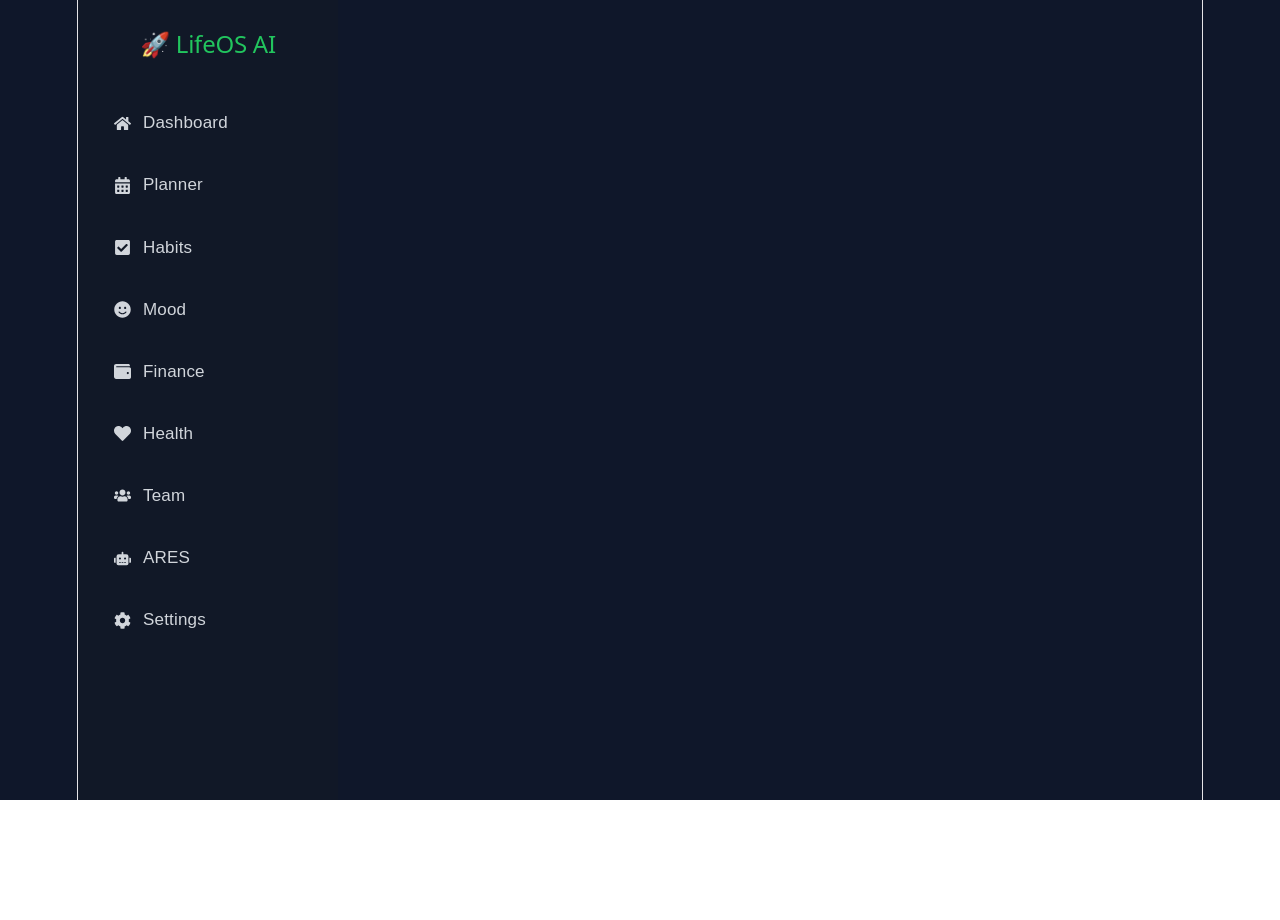
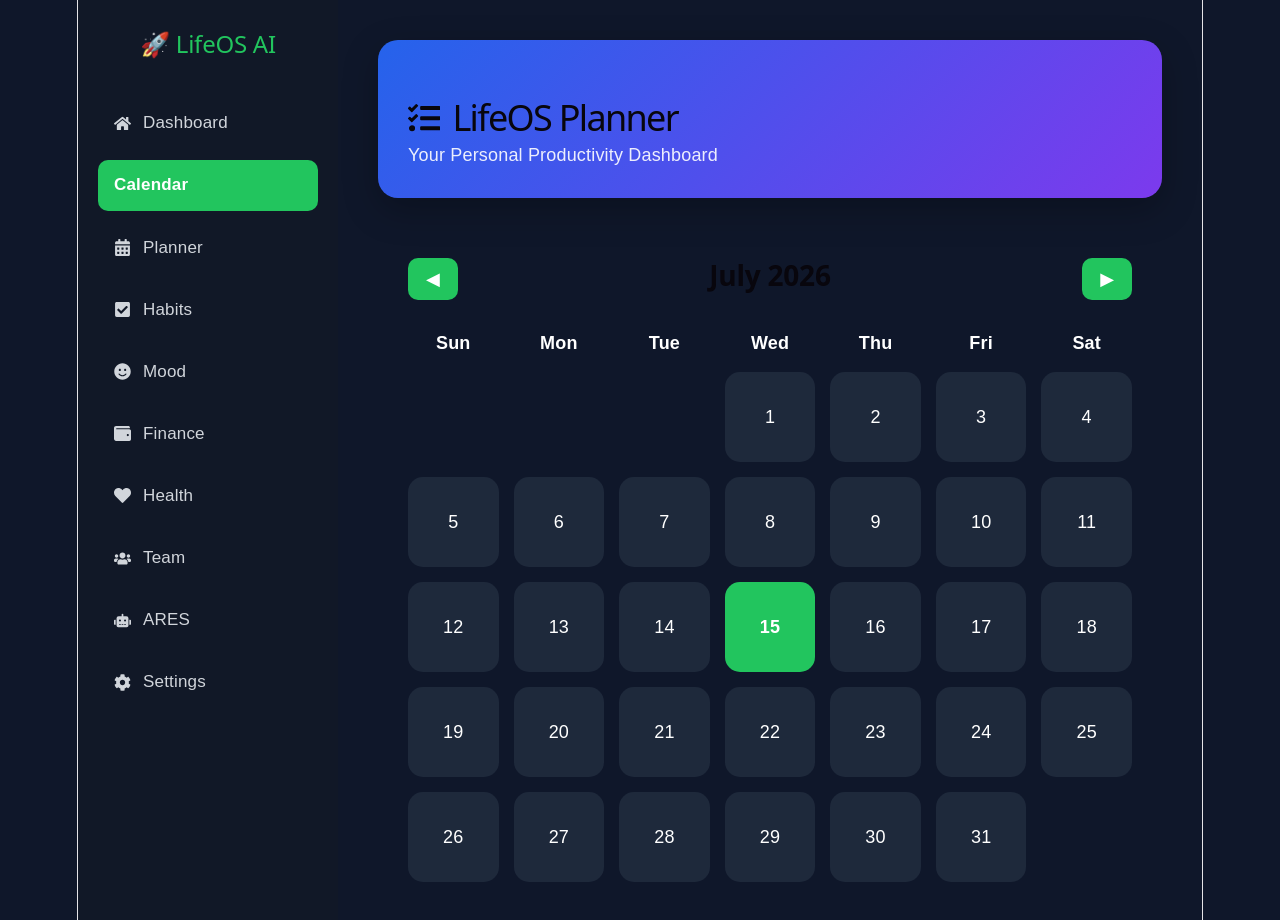
Before and after one commit to sanjeevsanju20123/lifeos-ai, a React (Vite) app: page /calendar in a window 1280 px wide. Shown: the top 920 px of the page. Before the commit the page ends 800 px from the top, so only its background shows below. Built offline with nearby package versions, Linux system fonts and the light colour scheme.

Commit message:
Built interactive calendar layout

```diff
--- a/src/App.jsx
+++ b/src/App.jsx
@@ -10,6 +10,7 @@ import Mood from "./pages/Mood";
 import Finance from "./pages/Finance";
 import Health from "./pages/Health";
 import Ares from "./pages/Ares";
+import Calendar from "./pages/Calendar";
 
 function App() {
   return (
@@ -21,6 +22,7 @@ function App() {
           <Route path="/" element={<Dashboard />} />
           <Route path="/planner" element={<Planner />} />
           <Route path="/habits" element={<Habits />} />
+          <Route path="/calendar" element={<Calendar />} />
           <Route path="/mood" element={<Mood />} />
           <Route path="/finance" element={<Finance />} />
           <Route path="/health" element={<Health />} />
--- /dev/null
+++ b/src/components/Calendar.jsx
@@ -0,0 +1,32 @@
+import Header from "../components/Header";
+import "../styles/Calendar.css";
+
+function Calendar() {
+  return (
+    <>
+      <Header />
+
+      <div className="calendar-page">
+        <div className="calendar-header">
+          <button>{"<"}</button>
+
+          <h2>July 2026</h2>
+
+          <button>{">"}</button>
+        </div>
+
+        <div className="calendar-grid">
+          <div>Sun</div>
+          <div>Mon</div>
+          <div>Tue</div>
+          <div>Wed</div>
+          <div>Thu</div>
+          <div>Fri</div>
+          <div>Sat</div>
+        </div>
+      </div>
+    </>
+  );
+}
+
+export default Calendar;
--- a/src/components/Sidebar.jsx
+++ b/src/components/Sidebar.jsx
@@ -23,6 +23,8 @@ function Sidebar() {
         <NavLink to="/" end>
           <FaHome /> Dashboard
         </NavLink>
+
+        <NavLink to="/calendar">Calendar</NavLink>
 
         <NavLink to="/planner">
           <FaCalendarAlt /> Planner
--- /dev/null
+++ b/src/pages/Calendar.jsx
@@ -0,0 +1,78 @@
+import { useState } from "react";
+import Header from "../components/Header";
+import "../styles/Calendar.css";
+
+function Calendar() {
+  const [currentDate, setCurrentDate] = useState(new Date());
+
+  const month = currentDate.toLocaleString("default", { month: "long" });
+  const year = currentDate.getFullYear();
+
+  const daysInMonth = new Date(year, currentDate.getMonth() + 1, 0).getDate();
+
+  const firstDay = new Date(year, currentDate.getMonth(), 1).getDay();
+
+  const previousMonth = () => {
+    setCurrentDate(new Date(year, currentDate.getMonth() - 1, 1));
+  };
+
+  const nextMonth = () => {
+    setCurrentDate(new Date(year, currentDate.getMonth() + 1, 1));
+  };
+
+  const today = new Date();
+
+  return (
+    <>
+      <Header />
+
+      <div className="calendar-page">
+        <div className="calendar-header">
+          <button onClick={previousMonth}>◀</button>
+
+          <h2>
+            {month} {year}
+          </h2>
+
+          <button onClick={nextMonth}>▶</button>
+        </div>
+
+        <div className="weekdays">
+          <div>Sun</div>
+          <div>Mon</div>
+          <div>Tue</div>
+          <div>Wed</div>
+          <div>Thu</div>
+          <div>Fri</div>
+          <div>Sat</div>
+        </div>
+
+        <div className="calendar-grid">
+          {Array.from({ length: firstDay }).map((_, index) => (
+            <div key={`empty-${index}`} className="empty"></div>
+          ))}
+
+          {Array.from({ length: daysInMonth }).map((_, index) => {
+            const day = index + 1;
+
+            const isToday =
+              day === today.getDate() &&
+              currentDate.getMonth() === today.getMonth() &&
+              year === today.getFullYear();
+
+            return (
+              <div
+                key={day}
+                className={`calendar-day ${isToday ? "today" : ""}`}
+              >
+                {day}
+              </div>
+            );
+          })}
+        </div>
+      </div>
+    </>
+  );
+}
+
+export default Calendar;
--- /dev/null
+++ b/src/styles/Calendar.css
@@ -0,0 +1,71 @@
+.calendar-page {
+  padding: 30px;
+  color: white;
+}
+
+.calendar-header {
+  display: flex;
+  justify-content: space-between;
+  align-items: center;
+  margin-bottom: 30px;
+}
+
+.calendar-header h2 {
+  font-size: 28px;
+  font-weight: bold;
+}
+
+.calendar-header button {
+  background: #22c55e;
+  color: white;
+  border: none;
+  padding: 10px 18px;
+  border-radius: 10px;
+  cursor: pointer;
+  font-size: 18px;
+  transition: 0.3s;
+}
+
+.calendar-header button:hover {
+  transform: scale(1.05);
+}
+
+.weekdays,
+.calendar-grid {
+  display: grid;
+  grid-template-columns: repeat(7, 1fr);
+  gap: 15px;
+}
+
+.weekdays {
+  margin-bottom: 15px;
+  font-weight: bold;
+  text-align: center;
+}
+
+.calendar-day,
+.empty {
+  height: 90px;
+}
+
+.calendar-day {
+  background: #1e293b;
+  border-radius: 15px;
+  display: flex;
+  justify-content: center;
+  align-items: center;
+  cursor: pointer;
+  transition: 0.3s;
+  font-size: 18px;
+}
+
+.calendar-day:hover {
+  background: #22c55e;
+  transform: translateY(-3px);
+}
+
+.today {
+  background: #22c55e;
+  font-weight: bold;
+  color: white;
+}
```
